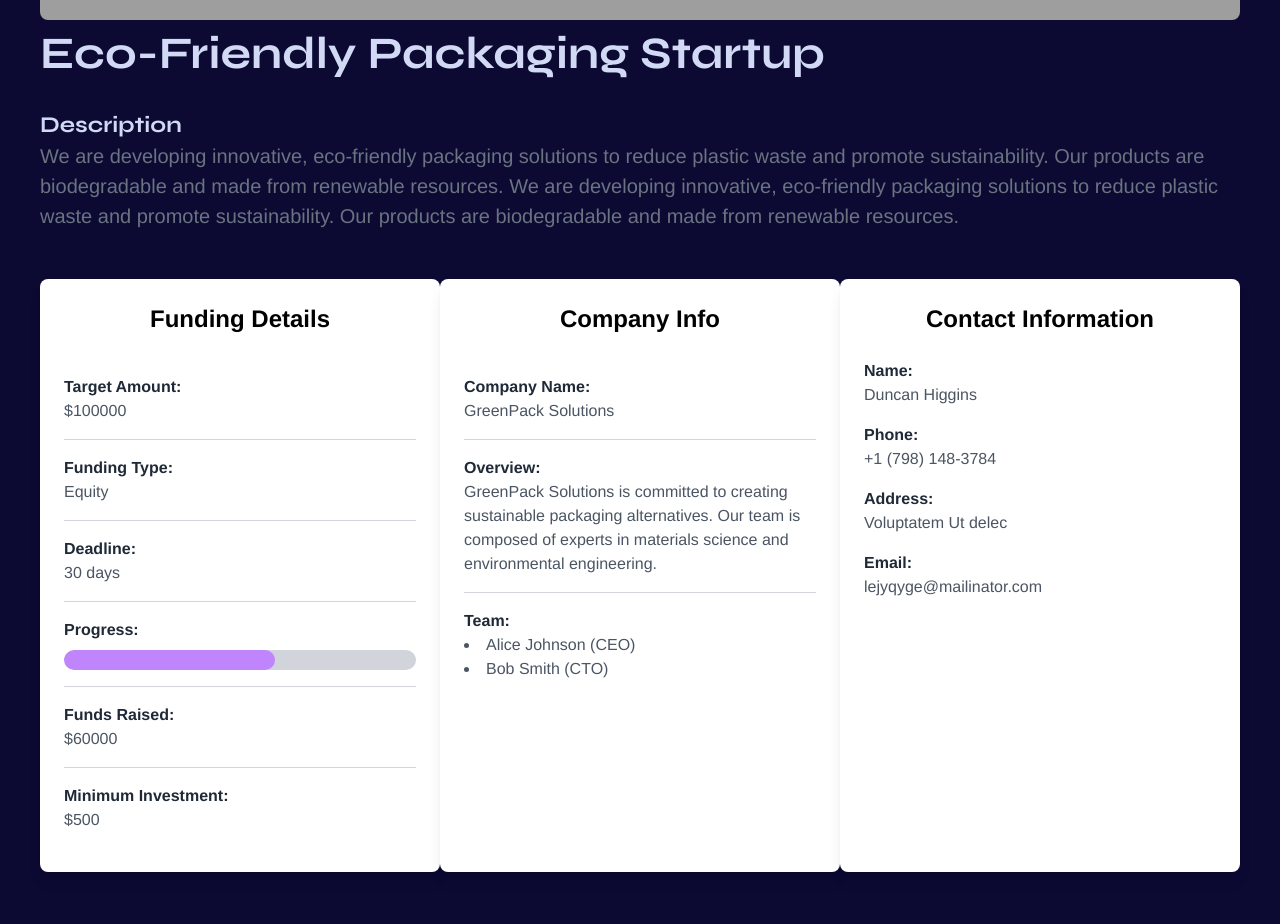
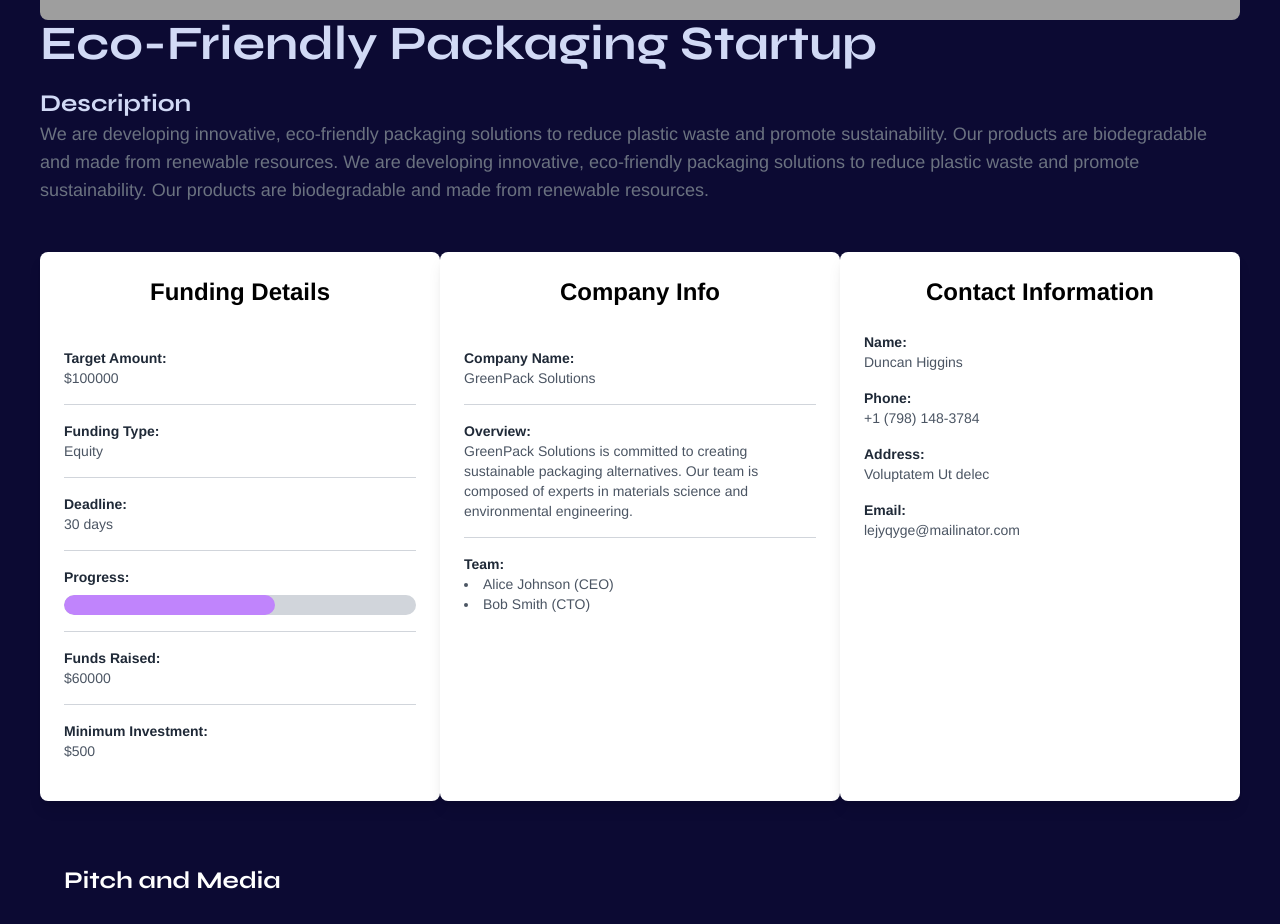
Before and after one commit to abenaacs/Bright-Fundraising, a React (Create React App) app in the folder frontend/: page /detailCampaign in a window 1280 px wide. Shown: the part 360-1284 px from the top of the page. Built offline with nearby package versions, Linux system fonts and the light colour scheme; grey boxes are pictures that could not be loaded; a web font is replaced by a local one.

Commit message:
detailCampaign updated

```diff
--- a/frontend/src/pages/DetailCampaignPage/DetailCampaign.js
+++ b/frontend/src/pages/DetailCampaignPage/DetailCampaign.js
@@ -76,70 +76,70 @@ function DetailCampaign() {
 
             {/* container to all of the details of the campaign */}
             <div>
-                <h2>{detailedCampaignData.title}</h2>
+                <h2 className='lg:text-5xl md:text-3xl text-2xl'>{detailedCampaignData.title}</h2>
 
                 {/* container for the description of the campaign */}
                 <div className='mt-5'>
-                    <h3>Description</h3>
-                    <p className='text-gray-500 text-md'>{detailedCampaignData.description}</p>
+                    <h3 className='text-xl md:text-2xl'>Description</h3>
+                    <p className='text-gray-500 md:text-lg text-sm'>{detailedCampaignData.description}</p>
                 </div>
-                <div className='grid grid-cols-3'>
+                <div className='grid lg:grid-cols-3 grid-cols-1'>
                     {/* card layout for the funding details part */}
-                    <div class="bg-white shadow-lg rounded-lg p-6 max-w-md my-8">
-                        <div class="text-2xl text-black font-bold text-center mb-6">Funding Details</div>
+                    <div class="bg-white shadow-lg rounded-lg p-6 max-w-md mx-auto w-full my-8">
+                        <div class="md:text-2xl text-xl text-black font-bold text-center mb-6">Funding Details</div>
 
                         <div class="border-b border-gray-300 py-4">
-                            <div class="font-bold text-gray-800">Target Amount:</div>
-                            <div class="text-gray-600">${detailedCampaignData.fundingDetails.targetAmount}</div>
+                            <div class="lg:text-md text-sm font-bold text-gray-800">Target Amount:</div>
+                            <div class="lg:text-md text-sm text-gray-600">${detailedCampaignData.fundingDetails.targetAmount}</div>
                         </div>
 
                         <div class="border-b border-gray-300 py-4">
-                            <div class="font-bold text-gray-800">Funding Type:</div>
-                            <div class="text-gray-600">{detailedCampaignData.fundingDetails.fundingType}</div>
+                            <div class="lg:text-md text-sm font-bold text-gray-800">Funding Type:</div>
+                            <div class="lg:text-md text-sm text-gray-600">{detailedCampaignData.fundingDetails.fundingType}</div>
                         </div>
 
                         <div class="border-b border-gray-300 py-4">
-                            <div class="font-bold text-gray-800">Deadline:</div>
-                            <div class="text-gray-600">{detailedCampaignData.fundingDetails.deadline}</div>
+                            <div class="lg:text-md text-sm font-bold text-gray-800">Deadline:</div>
+                            <div class="lg:text-md text-sm text-gray-600">{detailedCampaignData.fundingDetails.deadline}</div>
                         </div>
 
                         <div class="border-b border-gray-300 py-4">
-                            <div class="font-bold text-gray-800">Progress:</div>
+                            <div class="lg:text-md text-sm font-bold text-gray-800">Progress:</div>
                             <div class="bg-gray-300 rounded-full overflow-hidden mt-2">
                                 <div class="bg-purple-400 h-5 rounded-full" style={{ width: `${detailedCampaignData.fundingDetails.progress}` }}></div>
                             </div>
                         </div>
 
                         <div class="border-b border-gray-300 py-4">
-                            <div class="font-bold text-gray-800">Funds Raised:</div>
-                            <div class="text-gray-600">${detailedCampaignData.fundingDetails.fundsRaised}</div>
+                            <div class="lg:text-md text-sm font-bold text-gray-800">Funds Raised:</div>
+                            <div class="lg:text-md text-sm text-gray-600">${detailedCampaignData.fundingDetails.fundsRaised}</div>
                         </div>
 
                         <div class="py-4">
-                            <div class="font-bold text-gray-800">Minimum Investment:</div>
-                            <div class="text-gray-600">${detailedCampaignData.fundingDetails.minimumInvestment}</div>
+                            <div class="lg:text-md text-sm font-bold text-gray-800">Minimum Investment:</div>
+                            <div class="lg:text-md text-sm text-gray-600">${detailedCampaignData.fundingDetails.minimumInvestment}</div>
                         </div>
                     </div>
 
                     {/* card layout for the Company info part */}
                     <div class="bg-white shadow-lg rounded-lg p-6 max-w-md mx-auto my-8">
-                        <div class="text-2xl text-black font-bold text-center mb-6">Company Info</div>
+                        <div class="md:text-2xl text-xl text-black font-bold text-center mb-6">Company Info</div>
 
                         <div class="border-b border-gray-300 py-4">
-                            <div class="font-bold text-gray-800">Company Name:</div>
-                            <div class="text-gray-600">{detailedCampaignData.companyInfo.name}</div>
+                            <div class="lg:text-md text-sm font-bold text-gray-800">Company Name:</div>
+                            <div class="lg:text-md text-sm text-gray-600">{detailedCampaignData.companyInfo.name}</div>
                         </div>
 
                         <div class="border-b border-gray-300 py-4">
-                            <div class="font-bold text-gray-800">Overview:</div>
-                            <div class="text-gray-600">
+                            <div class="lg:text-md text-sm font-bold text-gray-800">Overview:</div>
+                            <div class="lg:text-md text-sm text-gray-600">
                                 {detailedCampaignData.companyInfo.overview}
                             </div>
                         </div>
 
                         <div class="py-4">
-                            <div class="font-bold text-gray-800">Team:</div>
-                            <div class="text-gray-600">
+                            <div class="lg:text-md text-sm font-bold text-gray-800">Team:</div>
+                            <div class="lg:text-md text-sm text-gray-600">
                                 {detailedCampaignData.companyInfo.team.map((team, index) => (
                                     <ul class="list-disc list-inside">
                                         <li id={index}>{team.name} ({team.role})</li>
@@ -151,42 +151,42 @@ function DetailCampaign() {
 
                     {/* Card layout for the contact info of the user */}
                     <div class="bg-white shadow-lg rounded-lg p-6 max-w-md w-full mx-auto my-8">
-                        <div class="text-2xl font-bold text-center text-black mb-6">Contact Information</div>
+                        <div class="md:text-2xl text-xl font-bold text-center text-black mb-6">Contact Information</div>
 
                         <div class="mb-4">
-                            <div class="font-bold text-gray-800">Name:</div>
-                            <div class="text-gray-600">{detailedCampaignData.contactInformation.name}</div>
+                            <div class="lg:text-md text-sm font-bold text-gray-800">Name:</div>
+                            <div class="lg:text-md text-sm text-gray-600">{detailedCampaignData.contactInformation.name}</div>
                         </div>
 
                         <div class="mb-4">
-                            <div class="font-bold text-gray-800">Phone:</div>
-                            <div class="text-gray-600">{detailedCampaignData.contactInformation.phone}</div>
+                            <div class="lg:text-md text-sm font-bold text-gray-800">Phone:</div>
+                            <div class="lg:text-md text-sm text-gray-600">{detailedCampaignData.contactInformation.phone}</div>
                         </div>
 
                         <div class="mb-4">
-                            <div class="font-bold text-gray-800">Address:</div>
-                            <div class="text-gray-600">{detailedCampaignData.contactInformation.address}</div>
+                            <div class="lg:text-md text-sm font-bold text-gray-800">Address:</div>
+                            <div class="lg:text-md text-sm text-gray-600">{detailedCampaignData.contactInformation.address}</div>
                         </div>
 
                         <div>
-                            <div class="font-bold text-gray-800">Email:</div>
-                            <div class="text-gray-600">{detailedCampaignData.contactInformation.email}</div>
+                            <div class="lg:text-md text-sm font-bold text-gray-800">Email:</div>
+                            <div class="lg:text-md text-sm text-gray-600">{detailedCampaignData.contactInformation.email}</div>
                         </div>
                     </div>
                 </div>
 
                 {/* Container for the pitch and media part */}
                 <div class="w-full px-6 py-8">
-                    <h3 class="font-bold mb-6 text-white">Pitch and Media</h3>
+                    <h3 class="font-bold mb-6 text-xl md:text-2xl text-white">Pitch and Media</h3>
 
                     <div class="mb-8 flex items-center gap-5">
-                        <h4 class="font-bold">Pitch Deck:</h4>
-                        <a href={detailedCampaignData.mediaAndPitch.pitchDeck} class="text-teal-500 hover:underline">View Pitch Deck</a>
+                        <h4 class="font-bold text-sm md:text-xl">Pitch Deck:</h4>
+                        <a href={detailedCampaignData.mediaAndPitch.pitchDeck} class="text-teal-500 hover:underline text-sm md:text-xl">View Pitch Deck</a>
                     </div>
 
                     <div class="mb-8">
                         <h4 class="font-bold">Media Gallery:</h4>
-                        <div class="grid grid-cols-2 md:grid-cols-4 gap-4 mt-2">
+                        <div class="grid grid-cols-1 md:grid-cols-3 lg:grid-cols-4 gap-4 mt-2">
                             {detailedCampaignData.mediaAndPitch.media.map((media, index) => (
                                 <img id={index} src={media} alt="Image 1" class="rounded-lg shadow-md h-[190px] w-full" />
                             ))}
@@ -196,19 +196,19 @@ function DetailCampaign() {
 
                 {/* cotainer for the Personalized and Motivation letter */}
                 <div class="w-full px-6 py-8 bg-gray-50 rounded-lg">
-                    <div class="text-2xl font-bold text-center mb-6 text-black">Personalized Message</div>
+                    <div class="md:text-2xl text-xl font-bold text-center mb-6 text-black">Personalized Message</div>
                     <div class="mb-8">
                         {/* <div class="font-bold text-gray-800">Personalized Message:</div> */}
-                        <p class="text-gray-600 mt-2">
+                        <p class="text-sm md:text-xl text-gray-600 mt-2">
                             {detailedCampaignData.personalizedMessage}
                         </p>
                     </div>
                 </div>
                 <div class="w-full px-6 py-8 bg-gray-50 rounded-lg mt-10">
-                    <div class="text-2xl font-bold text-center mb-6 text-black">Motivation Letter</div>
+                    <div class="md:text-2xl text-xl font-bold text-center mb-6 text-black">Motivation Letter</div>
                     <div class="mb-8">
                         {/* <div class="font-bold text-gray-800">Personalized Message:</div> */}
-                        <p class="text-gray-600 mt-2">
+                        <p class="text-sm md:text-xl text-gray-600 mt-2">
                             {detailedCampaignData.motivationLetter}
                         </p>
                     </div>
```
